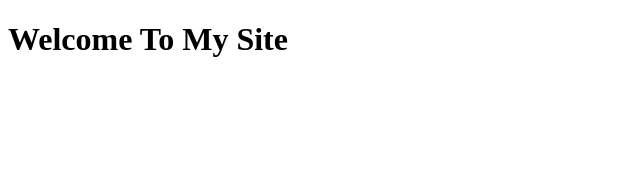
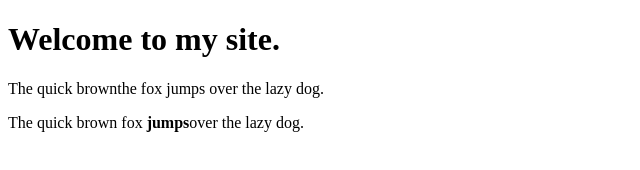
Before and after one commit to Macknon/html, a plain HTML site: page index.html in a window 1280 px wide. Shown: the whole page, without its empty margins (0-640 px from the left). Drawn offline with Linux system fonts and the light colour scheme.

Commit message:
Tryout HTML Tags

```diff
--- a/index.html
+++ b/index.html
@@ -7,7 +7,8 @@
     <title>MY FIRST WEBSITE</title>
 </head>
 <body>
-    <H1>Welcome To My Site</H1>
-
+    <h1>Welcome to my site.</h1>
+    <p>The <span>quick brown</span>the fox jumps over the lazy dog.</p>
+    <p>The quick brown fox <strong>jumps</strong>over the lazy dog.</p>
 </body>
 </html>
```
